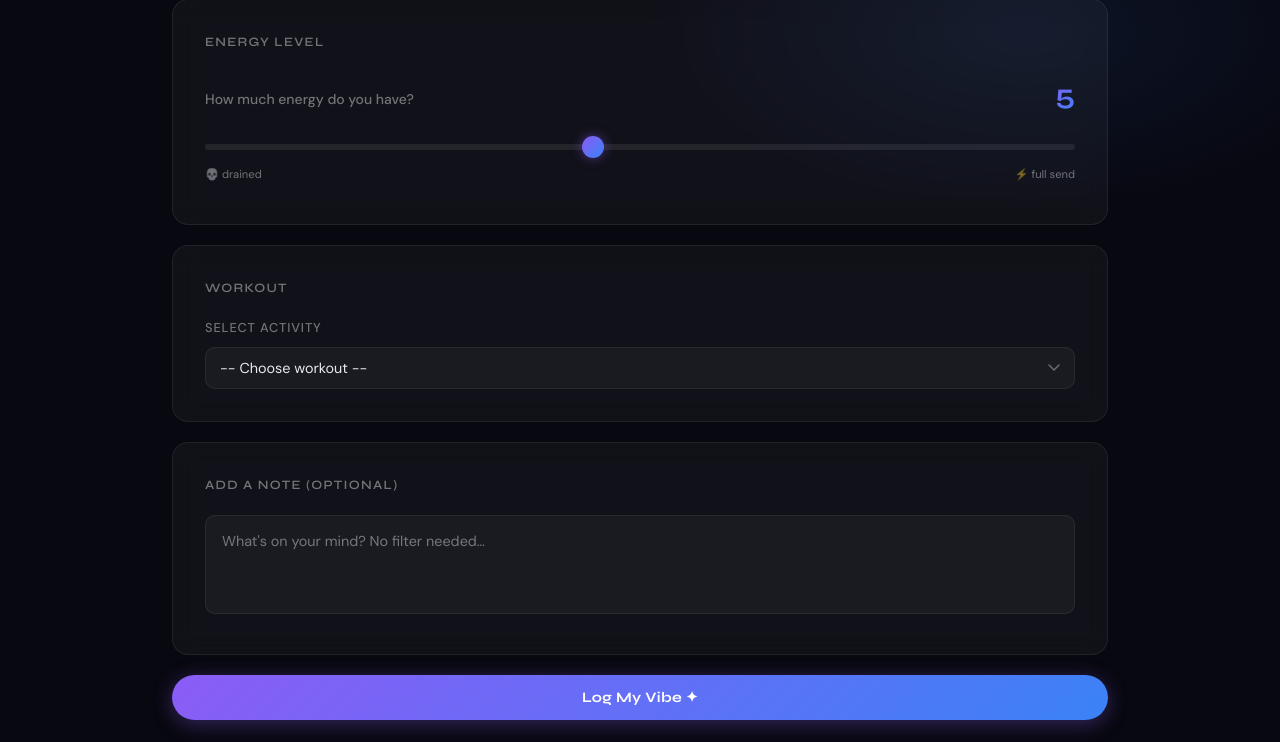
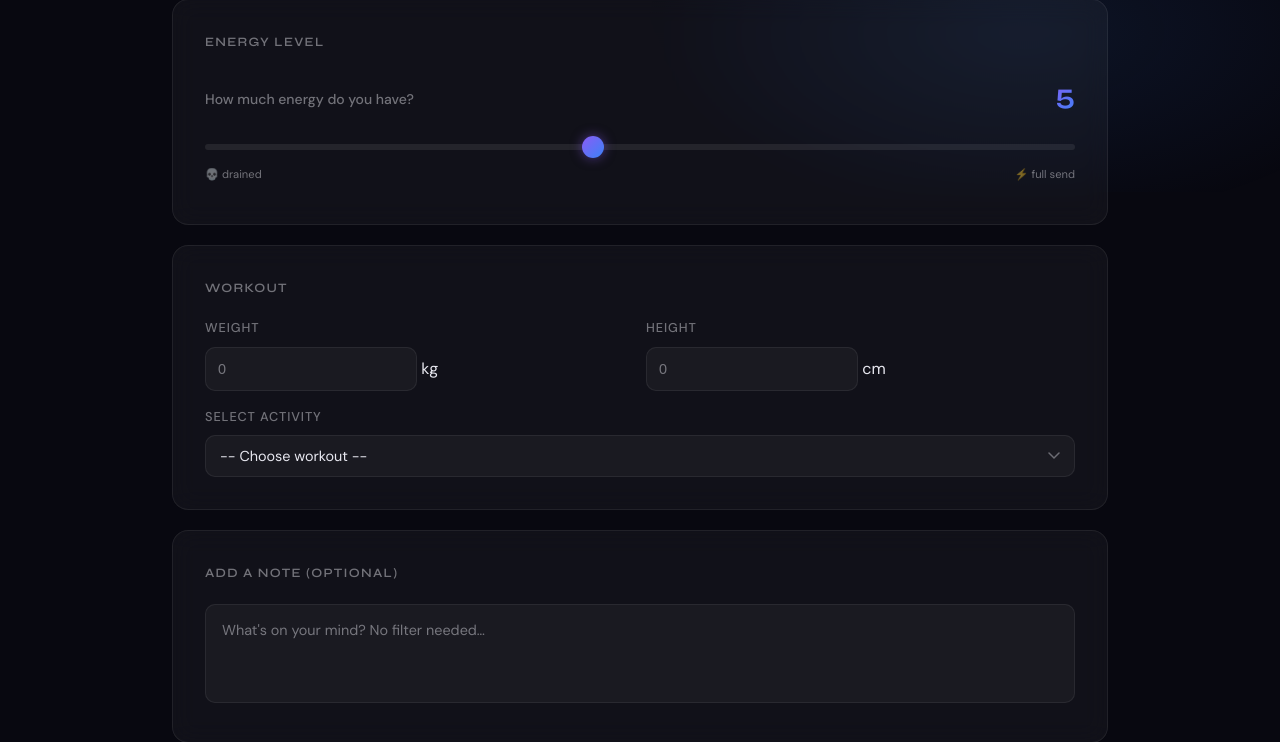
Before and after one commit to PerthCPE/genZ-wellness, a FastAPI app: page / in a window 1280 px wide. Shown: the part 608-1350 px from the top of the page. Run offline with FastAPI, Linux system fonts and the light colour scheme; data that the repository does not hold is empty; some libraries are stand-ins or nearby versions.

Commit message:
feat: add weight/height input, fix heatmap alignment

```diff
--- a/main.py
+++ b/main.py
@@ -55,6 +55,8 @@ class MoodLog(BaseModel):
     energy:  int
     note:    Optional[str] = None
     workout: Optional[dict] = None
+    weight:  Optional[float] = None
+    height:  Optional[float] = None
 
 # ── Pages ─────────────────────────────────────────────────────────────────────
 @app.get("/")
@@ -74,10 +76,11 @@ async def add_log(log: MoodLog, response: Response,
     uid = get_user_id(response, user_id)
     conn = get_conn(); cur = conn.cursor()
     cur.execute(
-        "INSERT INTO mood_logs (user_id,mood,energy,note,workout) VALUES (%s,%s,%s,%s,%s) RETURNING *",
+        "INSERT INTO mood_logs (user_id,mood,energy,note,workout,weight,height) VALUES (%s,%s,%s,%s,%s,%s,%s) RETURNING *",
         (uid, log.mood.lower().strip(), log.energy, log.note,
-         json.dumps(log.workout) if log.workout else None)
-    )
+        json.dumps(log.workout) if log.workout else None,
+        log.weight, log.height)
+)
     row = dict(cur.fetchone())
     conn.commit(); conn.close()
     row["timestamp"] = row["timestamp"].astimezone(TZ).isoformat()
--- a/static/script.js
+++ b/static/script.js
@@ -118,6 +118,9 @@ if (document.getElementById("moodGrid")) {
   // ── Collect workout data ───────────────────────────────────────────────
   function collectWorkout() {
     const type = workoutSelect.value;
+    // collect weight & height
+    const height = parseFloat(document.getElementById("inputHeight").value) || null;
+    const weight = parseFloat(document.getElementById("inputWeight").value) || null;
     if (!type) return null;
 
     if (type === "weight") {
@@ -159,7 +162,7 @@ if (document.getElementById("moodGrid")) {
       const res = await fetch("/logs", {
         method: "POST",
         headers: { "Content-Type": "application/json" },
-        body: JSON.stringify({ mood: selectedMood, energy, note: note || null, workout })
+        body: JSON.stringify({ mood: selectedMood, energy, note: note || null, workout, weight, height })
       });
       const data = await res.json();
       if (res.ok) {
@@ -317,12 +320,14 @@ if (document.getElementById("statTotal")) {
   const title  = document.getElementById("heatmapTitle");
   if (!grid) return;
 
-  const CELL = 13; // 11px + 2px gap
+  const CELL = 13; // 11px cell + 2px gap
+  const DAY_LABEL_W = 28; // ความกว้าง heatmap-days column
 
   const year  = new Date().getFullYear();
   const today = new Date();
   today.setHours(23, 59, 59, 999);
 
+  // Group logs by date
   const logsByDate = {};
   allLogs.forEach(l => {
     const d   = new Date(l.timestamp);
@@ -334,6 +339,7 @@ if (document.getElementById("statTotal")) {
   const totalLogs = allLogs.filter(l => new Date(l.timestamp).getFullYear() === year).length;
   title.textContent = `${totalLogs} log${totalLogs !== 1 ? "s" : ""} in ${year}`;
 
+  // Start from Sunday before Jan 1
   const jan1     = new Date(year, 0, 1);
   const startDay = new Date(jan1);
   startDay.setDate(jan1.getDate() - jan1.getDay());
@@ -363,18 +369,19 @@ if (document.getElementById("statTotal")) {
     colIndex++;
   }
 
-  // ── Month labels ──
+  // ── Month labels — offset ต้องบวก DAY_LABEL_W ด้วย ──
   months.innerHTML = "";
   months.style.position = "relative";
   months.style.height   = "16px";
-  months.style.minWidth = `${colData.length * CELL}px`;
+  months.style.minWidth = `${DAY_LABEL_W + colData.length * CELL}px`;
+
   for (let m = 0; m < 12; m++) {
     if (monthPos[m] === undefined) continue;
     const el = document.createElement("div");
     el.className      = "heatmap-month-label";
     el.textContent    = MONTH_NAMES[m];
     el.style.position = "absolute";
-    el.style.left     = `${monthPos[m] * CELL}px`;
+    el.style.left     = `${DAY_LABEL_W + monthPos[m] * CELL}px`;
     months.appendChild(el);
   }
 
@@ -411,7 +418,9 @@ if (document.getElementById("statTotal")) {
       if (d.toDateString() === new Date().toDateString()) cell.classList.add("is-today");
 
       const dateStr = d.toLocaleDateString("en-US", { month: "short", day: "numeric" });
-      cell.dataset.tip = count > 0 ? `${count} log${count > 1 ? "s" : ""} · ${dateStr}` : dateStr;
+      cell.dataset.tip = count > 0
+        ? `${count} log${count > 1 ? "s" : ""} · ${dateStr}`
+        : dateStr;
 
       if (count > 0) {
         cell.classList.add("has-log");
--- a/static/style.css
+++ b/static/style.css
@@ -951,12 +951,9 @@ textarea::placeholder, input::placeholder { color: var(--muted); }
 }
 
 .heatmap-months {
-  display: flex;
-  padding-left: 28px;
   margin-bottom: 4px;
   position: relative;
   height: 16px;
-  min-width: max-content;
 }
 
 .heatmap-month-label {
@@ -1083,3 +1080,10 @@ textarea::placeholder, input::placeholder { color: var(--muted); }
   .legend-cell  { width: 10px; height: 10px; }
   .heatmap-days span { height: 10px; line-height: 10px; }
 }
+
+/* Weight & Height grid */
+.wh-grid {
+  display: grid;
+  grid-template-columns: 1fr 1fr;
+  gap: 12px;
+}
--- a/templates/index.html
+++ b/templates/index.html
@@ -66,6 +66,23 @@
   <div class="card" style="margin-bottom: 20px; animation-delay: 0.15s;">
     <div class="card-title">Workout</div>
     <div class="card-content">
+      <!-- Weight & Height -->
+      <div class="wh-grid" style="margin-bottom:16px">
+        <div class="run-field">
+          <label>Weight</label>
+          <div class="run-input-wrap">
+            <input type="number" id="inputWeight" placeholder="0" min="1" class="run-input" />
+            <span class="run-unit">kg</span>
+          </div>
+        </div>
+        <div class="run-field">
+          <label>Height</label>
+          <div class="run-input-wrap">
+            <input type="number" id="inputHeight" placeholder="0" min="1" class="run-input" />
+            <span class="run-unit">cm</span>
+          </div>
+        </div>
+      </div>
       <label for="workout">Select Activity</label>
       <select name="workout" id="workout" class="combo">
         <option value="">-- Choose workout --</option>
```
Also changed, not shown: templates/dashboard.html (+7 -2 lines).
